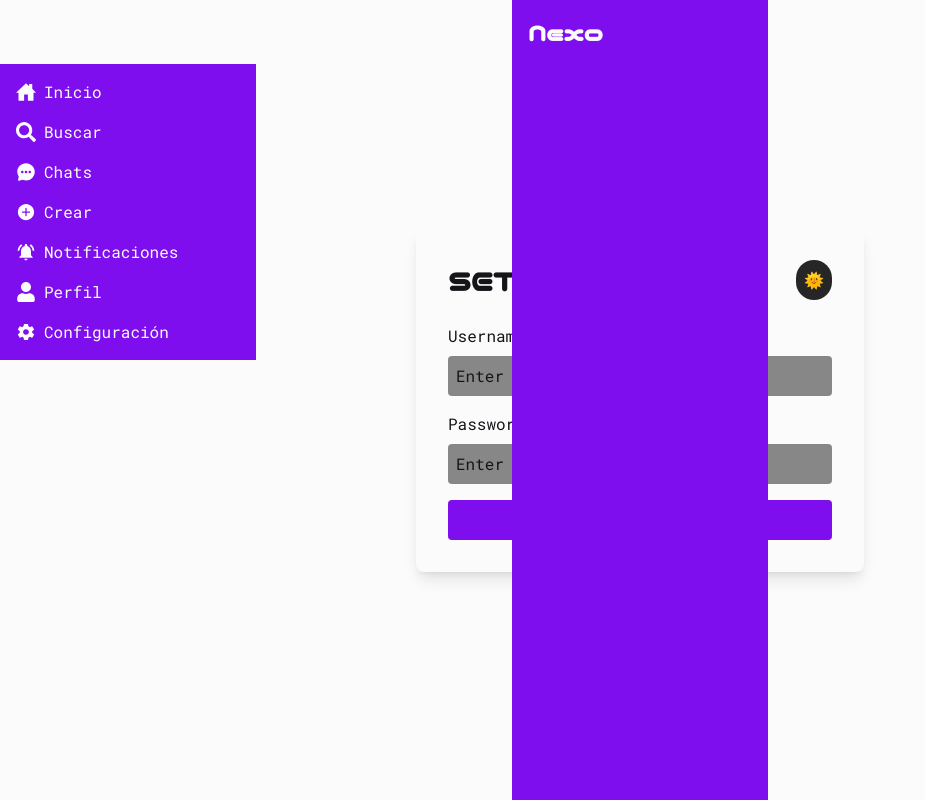
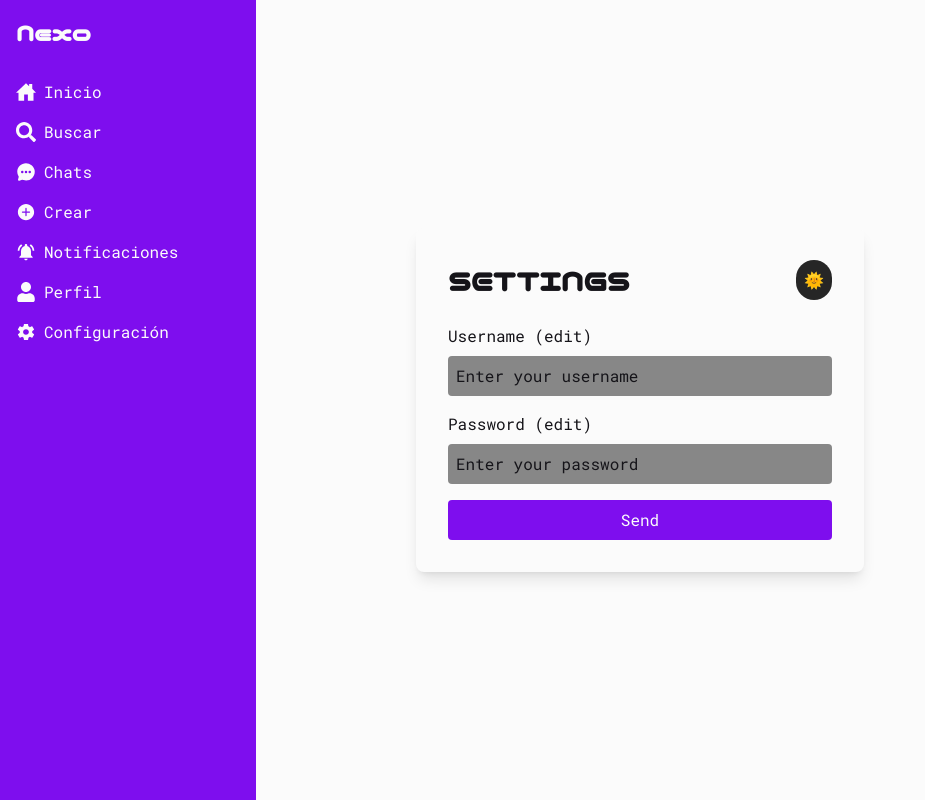
Before and after one commit to FullStack-Elite-Bootcamp-IV/social-media-front, a Next.js app: page /pages/settings in a window 1280 px wide. Shown: the whole page, without its empty margins (0-925 px from the left). Built offline with nearby package versions, Linux system fonts and the light colour scheme.

Commit message:
navbar put

```diff
--- a/src/app/pages/create/page.tsx
+++ b/src/app/pages/create/page.tsx
@@ -3,6 +3,7 @@
 import AuthGuard from "@/app/components/Guards/AuthGuard";
 import { FormEvent, useState } from "react";
 import { useAuth } from "../../context/authContext";
+import Navbar from "../../components/navbar/Navbar"
 
 const CreatePost = () => {
     const { loginToken } = useAuth();
@@ -26,12 +27,10 @@ const CreatePost = () => {
 
     return (
         <AuthGuard>
+            <Navbar></Navbar>
             <main className="min-h-screen bg-blancoHueso dark:bg-slateGray flex items-center justify-center text-white px-5">
-
                 <form onSubmit={handlePost} className="border border-darkVoid bg-blancoHueso dark:bg-darkVoid  flex flex-col justify-between p-6 rounded-xl w-full max-w-xl min-h-[600px]">
-
                     <h1 className="text-4xl text-darkVoid dark:text-blancoHueso">CREATE A POST</h1>
-
                     <div className="mb-4">
                         <label className="block text-darkVoid dark:text-blancoHueso text-sm font-bold mb-2" >
                             Title
@@ -42,7 +41,7 @@ const CreatePost = () => {
                             placeholder="Enter a title"
                             value={title}
                             onChange={(e) => setTitle(e.target.value)}
-                            className="shadow appearance-none  rounded w-full py-2 px-3 text-white bg-slateGray leading-tight focus:outline-none focus:shadow-outline placeholder-blancoHueso"
+                            className="shadow appearance-none  rounded w-full py-2 px-3 text-white bg-lightGray leading-tight focus:outline-none focus:shadow-outline placeholder-darkVoid"
                         />
                     </div>
                     <div className="mb-4">
@@ -54,7 +53,7 @@ const CreatePost = () => {
                             placeholder="Enter a description"
                             value={description}
                             onChange={(e) => setDescription(e.target.value)}
-                            className="shadow appearance-none  rounded w-full py-2 px-3 text-white bg-slateGray leading-tight focus:outline-none focus:shadow-outline placeholder-blancoHueso"
+                            className="shadow appearance-none  rounded w-full py-2 px-3 text-white bg-lightGray leading-tight focus:outline-none focus:shadow-outline placeholder-darkVoid"
                         />
                     </div>
                     <div className="mb-4">
@@ -66,7 +65,7 @@ const CreatePost = () => {
                             id="media"
                             title="Upload a media file"
                             onChange={(e) => setMedia(e.target.files ? e.target.files[0] : null)}
-                            className="shadow  appearance-none  rounded w-full py-2 px-3 text-white bg-slateGray leading-tight focus:outline-none focus:shadow-outline placeholder-blancoHueso"
+                            className="shadow  appearance-none  rounded w-full py-2 px-3 text-darkVoid bg-lightGray leading-tight focus:outline-none focus:shadow-outline placeholder-darkVoid"
                         />
                     </div>
                     <div className="flex justify-end">
--- a/src/app/pages/profile/editprofile/page.tsx
+++ b/src/app/pages/profile/editprofile/page.tsx
@@ -3,6 +3,7 @@
 import { FormEvent, useEffect, useState } from "react";
 import { useAuth } from "../../../context/authContext";
 import AuthGuard from "@/app/components/Guards/AuthGuard";
+import Navbar from "../../../components/navbar/Navbar"
 
 const EditProfile = () => {
   const { loginToken, register, handleDarkMode } = useAuth();
@@ -38,6 +39,7 @@ const EditProfile = () => {
 
   return (
     <AuthGuard>
+      <Navbar></Navbar>
       <main className="dark:bg-black bg-white w-80vh p-8 h-screen overflow-auto">
         <form className="space-y-4" onSubmit={handleUpdate}>
           <h1 className="text-2xl dark:text-white text-black mb-6 text-left">
--- a/src/app/pages/settings/page.tsx
+++ b/src/app/pages/settings/page.tsx
@@ -6,7 +6,7 @@ import Navbar from "../../components/navbar/Navbar"
 export default function SettingsForm() {
   const [name, setName] = useState('');
   const [password, setPasword] = useState('');
-  const { loginToken, register, login ,darkMode , handleDarkMode } = useAuth();
+  const { darkMode , handleDarkMode } = useAuth();
 
   const setHandleDarkMode = () => {
    handleDarkMode()
@@ -22,8 +22,10 @@ export default function SettingsForm() {
     console.log(formData);
   }
   return (
+  <div>
+    <Navbar />
     <div className='dark:bg-darkVoid dark:text-blancoHueso bg-blancoHueso text-darkVoid h-screen flex items-center justify-center'>
-       <Navbar />
+
       <div className='dark:bg-slateGray bg-blancoHueso p-8 rounded-lg shadow-lg w-full max-w-md'>
         <div className="flex justify-between items-center mb-6">
           <h1 className="text-3xl font-bold">SETTINGS</h1>
@@ -71,5 +73,6 @@ export default function SettingsForm() {
         </form>
       </div>
     </div>
+    </div>
   );
 }
```
